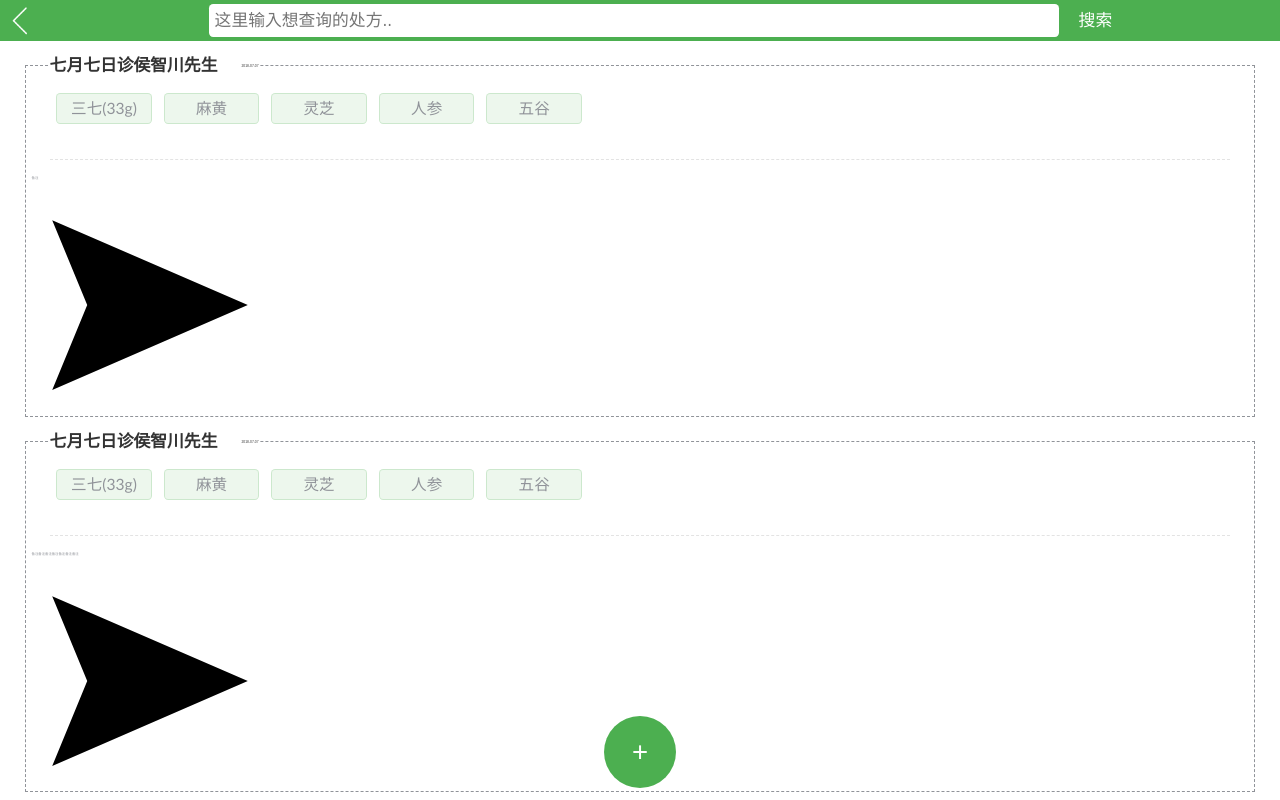
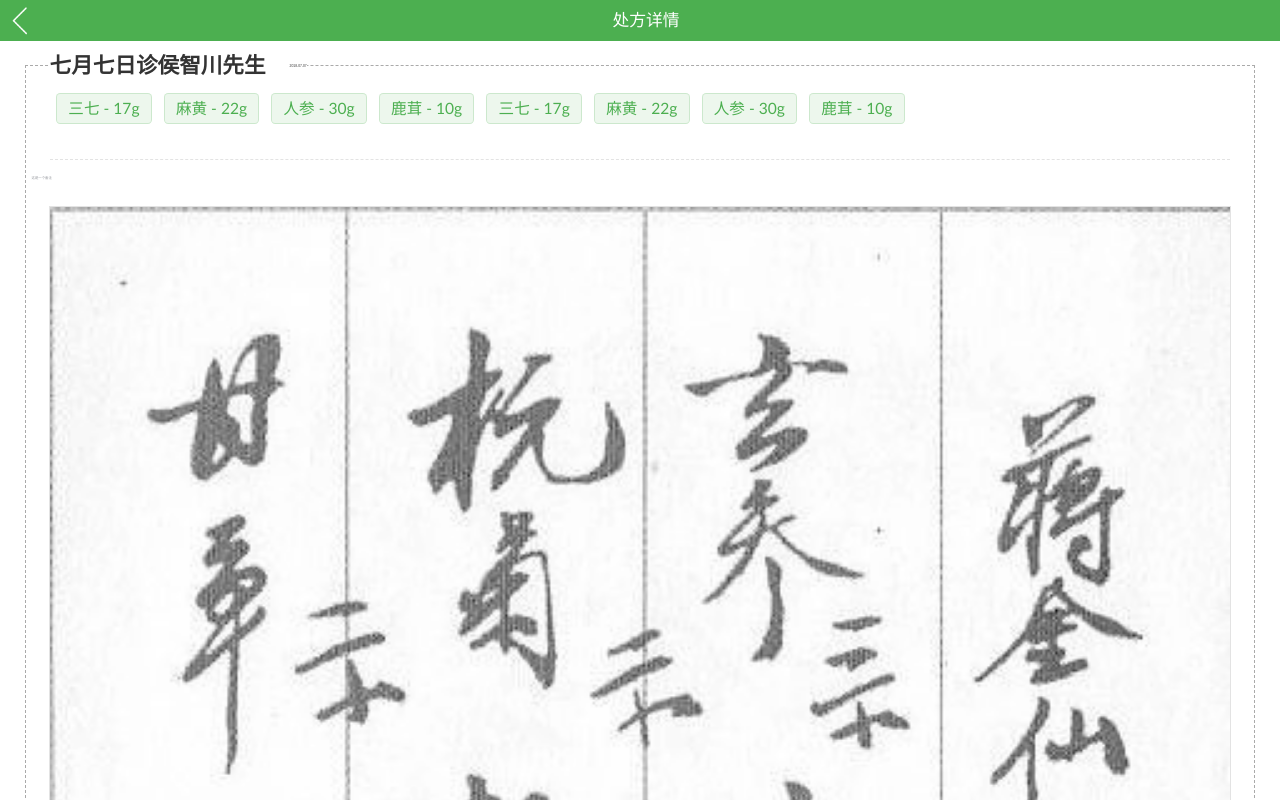
Before and after one commit to MingEmperor/chineseMedicine, a Vue app: page /#/components/prescriptionManage/prescriptions in a window 1280 px wide. Shown: the top 800 px of the page. Built offline with nearby package versions, Linux system fonts and the light colour scheme; what mint-ui would draw is missing.

Commit message:
fix: 处方开具功能只剩搜索

```diff
--- a/src/components/common/toolbar.vue
+++ b/src/components/common/toolbar.vue
@@ -3,15 +3,15 @@
     <div class="toolbar-back" @click="handleBack">
       <img class="toolbar-back-icon" src="../../assets/img/返回.png" />
     </div>
-    <div class="toolbar-btn">名称</div>
+    <div class="toolbar-btn">{{title}}</div>
   </div>
 </template>
 
 <script>
 export default {
+  props: ['title'],
   data () {
     return {
-
     }
   },
   methods: {
@@ -54,7 +54,7 @@ export default {
   border-radius: .35rem;
 }
 .toolbar-btn {
-  width: 4rem;
+  min-width: 8rem;
   height: 2.8rem;
   line-height: 2.8rem;
   margin-left: 1rem;
--- a/src/components/home/home.vue
+++ b/src/components/home/home.vue
@@ -88,7 +88,7 @@ export default {
         id: 1,
         imgUrl: require('../../assets/img/处方.png'),
         desc: '查看处方',
-        urlName: 'Prescriptions'
+        urlName: 'PrescriptionsList'
       }, {
         id: 2,
         imgUrl: require('../../assets/img/中药.png'),
--- a/src/components/orderHerbs/index.vue
+++ b/src/components/orderHerbs/index.vue
@@ -1,6 +1,9 @@
 <template>
   <div>
-    <toolbar></toolbar>
+    <toolbar :title='title'></toolbar>
+    <div class="tel">
+      当前供应商电话：{{tel}}
+    </div>
     <purchasing-record></purchasing-record>
     <select-herbs></select-herbs>
   </div>
@@ -13,7 +16,8 @@ import selectHerbs from '../common/selectHerbs'
 export default {
   data () {
     return {
-
+      title: '药材订购',
+      tel: '15234804752'
     }
   },
   components: {
@@ -25,5 +29,11 @@ export default {
 </script>
 
 <style scoped>
-
+.tel{
+  width: 100%;
+  height: 3.5rem;
+  line-height: 3.5rem;
+  font-size: 1.6rem;
+  text-align: center;
+}
 </style>
--- a/src/components/personalCenter/personalCenter.vue
+++ b/src/components/personalCenter/personalCenter.vue
@@ -1,7 +1,9 @@
 <template>
   <div class="container">
     <div class="bg-img">
-      <div class="info-photo" @click="handleChangeVisible"></div>
+      <div class="info-photo" @click="handleChangeVisible">
+        <img />
+      </div>
       <mt-actionsheet
         :actions="actions"
         v-model="sheetVisible">
@@ -21,14 +23,6 @@
         </mt-cell>
       </div>
     </div>
-    <mt-datetime-picker
-      :visible.sync="pickerVisible"
-      type="date"
-      year-format="{value} 年"
-      month-format="{value} 月"
-      date-format="{value} 日"
-      style="dispaly:block;">
-    </mt-datetime-picker>
   </div>
 </template>
 
--- a/src/components/prescriptionManage/prescriptions.vue
+++ b/src/components/prescriptionManage/prescriptions.vue
@@ -1,101 +1,80 @@
 <template>
   <div class="container" style="margin-bottom:3rem;">
     <!-- 标题、日期、所用药材、备注、图片 -->
-    <div class="toolbar-index">
-      <div class="toolbar-back" @click="handleBack">
-        <img class="toolbar-back-icon" src="../../assets/img/返回.png" />
-      </div>
-      <input class="toolbar-input" type="text" placeholder="这里输入想查询的处方.."/>
-      <div class="toolbar-btn">搜索</div>
-    </div>
+    <toolbar :title="title"></toolbar>
     <div class="presriptions-warpper">
-      <div  class="presriptions-item">
+      <div class="presriptions-item">
         <div class="presriptions-title">
           <span class="presriptions-title-text">
-            七月七日诊侯智川先生
+            {{purchase.title}}
           </span>
           <span class="presriptions-title-date">
             2018-07-07
           </span>
         </div>
         <div class="presriptions-use">
-          <p class="qwe">
-            三七(33g)
-          </p>
-          <p class="qwe">
-            麻黄
-          </p>
-           <p class="qwe">
-            灵芝
-          </p>
-          <p class="qwe">
-            人参
-          </p>
-           <p class="qwe">
-            五谷
+          <p v-for='item in purchase.herbs' :key='item.id' class="qwe">
+            {{item.name}} - {{item.nubmer}}g
           </p>
         </div>
         <div class="presriptions-desc">
-          备注
+          {{purchase.desc}}
         </div>
         <div class="presriptions-img">
-          <img class="" src="../../assets/img/箭头.png" />
+          <img class="" :src='purchase.imgUrl' style='width:100%;'/>
         </div>
       </div>
     </div>
 
-    <div class="presriptions-warpper">
-      <div  class="presriptions-item">
-        <div class="presriptions-title">
-          <span class="presriptions-title-text">
-            七月七日诊侯智川先生
-          </span>
-          <span class="presriptions-title-date">
-            2018-07-07
-          </span>
-        </div>
-        <div class="presriptions-use">
-          <p class="qwe">
-            三七(33g)
-          </p>
-          <p class="qwe">
-            麻黄
-          </p>
-           <p class="qwe">
-            灵芝
-          </p>
-          <p class="qwe">
-            人参
-          </p>
-           <p class="qwe">
-            五谷
-          </p>
-        </div>
-        <div class="presriptions-desc">
-          备注备注备注备注备注备注备注
-        </div>
-        <div class="presriptions-img">
-          <img class="" src="../../assets/img/箭头.png" />
-        </div>
-      </div>
-    </div>
-
-    <div class="float-add" @click="addPrescription">
-      +
-    </div>
   </div>
 </template>
 
 <script>
+import toolbar from '../common/toolbar'
 import purchasingRecord from '../common/purchasingRecords'
 export default {
   data () {
     return {
-    }
-  },
-  computed: {
-    showSwiper () {
-      return this.imgList.length
+      title: '处方详情',
+      purchase: {
+        id: 1,
+        title: '七月七日诊侯智川先生',
+        herbs: [{
+          id: 1,
+          name: '三七',
+          nubmer: '17'
+        }, {
+          id: 2,
+          name: '麻黄',
+          nubmer: '22'
+        }, {
+          id: 3,
+          name: '人参',
+          nubmer: '30'
+        }, {
+          id: 4,
+          name: '鹿茸',
+          nubmer: '10'
+        }, {
+          id: 5,
+          name: '三七',
+          nubmer: '17'
+        }, {
+          id: 6,
+          name: '麻黄',
+          nubmer: '22'
+        }, {
+          id: 7,
+          name: '人参',
+          nubmer: '30'
+        }, {
+          id: 8,
+          name: '鹿茸',
+          nubmer: '10'
+        }],
+        desc: '这是一个备注',
+        imgUrl: require('../../assets/img/处方详情图.jpg')
+      }
     }
   },
   methods: {
@@ -111,6 +90,7 @@ export default {
     }
   },
   components: {
+    toolbar,
     purchasingRecord
   }
 }
@@ -159,9 +139,8 @@ export default {
 .presriptions-warpper{
   position: relative;
   width: 96%;
-  margin: 0 auto;
-  margin-top: 2rem;
-  border: 1px dashed #909399;
+  margin: 2rem auto;
+  border: 1px dashed #aaa;
 }
 .presriptions-title{
   position: absolute;
@@ -174,7 +153,7 @@ export default {
   background-color: #ffffff;
 }
 .presriptions-title-text{
-  font-size: 1.4rem;
+  font-size: 1.8rem;
   font-weight: bold;
   margin-right: 2rem;
 }
@@ -196,7 +175,7 @@ export default {
   font-size: 1.3rem;
   font-family: 'Gill Sans';
   border-radius: .35rem;
-  color: #909399;
+  color: rgba(76,175,80);
   background-color: rgba(76,175,80,.1);
   border: 1px solid rgba(76,175,80,.2);
 }
@@ -210,6 +189,7 @@ export default {
 .presriptions-img{
   margin: .8rem auto;
   width: 96%;
+  border: 1px solid #e3e3e3;
 }
 .float-add{
   z-index: 999;
--- /dev/null
+++ b/src/components/prescriptionManage/prescriptionsList.vue
@@ -0,0 +1,168 @@
+<template>
+  <div class="container">
+    <div class="toolbar-index">
+      <div class="toolbar-back" @click="handleBack">
+        <img class="toolbar-back-icon" src="../../assets/img/返回.png" />
+      </div>
+      <input class="toolbar-input" type="text" placeholder="这里输入想查询的处方.."/>
+      <div class="toolbar-btn">
+        搜索
+      </div>
+    </div>
+    <div class='prescription-list-warpper'>
+      <div
+        v-for='item in purchase'
+        :key='item.id'
+        class='prescription-list-item'
+        @click='handleDetail'
+      >
+        <div class='prescription-list-title'>
+          {{item.title}}
+        </div>
+        <div class='prescription-list-date'>
+          {{item.purchaseDate}}
+        </div>
+      </div>
+    </div>
+
+    <div class="float-add" @click="addPrescription">
+      +
+    </div>
+  </div>
+</template>
+
+<script>
+import purchasingRecord from '../common/purchasingRecords'
+export default {
+  data () {
+    return {
+      purchase: [{
+        id: 1,
+        title: '七月七日诊ni先生',
+        purchaseDate: '2019-07-01'
+      }, {
+        id: 2,
+        title: '七月七日诊hao先生',
+        purchaseDate: '2019-07-01'
+      }, {
+        id: 3,
+        title: '七月七日诊sha先生',
+        purchaseDate: '2019-07-01'
+      }, {
+        id: 4,
+        title: '七月七日诊de先生',
+        purchaseDate: '2019-07-01'
+      }, {
+        id: 5,
+        title: '七月七日诊en先生',
+        purchaseDate: '2019-07-01'
+      }]
+    }
+  },
+  methods: {
+    handleBack () {
+      this.$router.replace({
+        name: 'Home'
+      })
+    },
+    addPrescription () {
+      this.$router.push({
+        name: 'AddPrescription'
+      })
+    },
+    handleDetail () {
+      this.$router.push({
+        name: 'Prescriptions'
+      })
+    }
+  },
+  components: {
+    purchasingRecord
+  }
+}
+</script>
+
+<style scoped>
+.container{
+  margin-bottom:3rem;
+}
+.toolbar-index {
+  position: relative;
+  display: flex;
+  align-items: center;
+  justify-content: center;
+  width: 100%;
+  height: 3.4rem;
+  background-color: #4CAF50;
+}
+.toolbar-back {
+  position: absolute;
+  left: .3rem;
+  width: 2.8rem;
+  height: 2.8rem;
+  line-height: 2.8rem;
+  text-align: center;
+}
+.toolbar-back-icon{
+  width: 100%;
+  height: 100%;
+}
+.toolbar-input {
+  padding-left: .5rem;
+  width: 66%;
+  height: 2.8rem;
+  line-height: 2.8rem;
+  margin-left: 4rem;
+  font-size: 1.4rem;
+  border-radius: .35rem;
+}
+.toolbar-btn {
+  width: 4rem;
+  height: 2.8rem;
+  line-height: 2.8rem;
+  margin-left: 1rem;
+  text-align: center;
+  font-size: 1.4rem;
+  color:#ffffff;
+}
+.prescription-list-warpper{
+  margin: 0 auto;
+  width: 92%;
+}
+.prescription-list-item{
+  margin: .8rem 0;
+  padding: 1.8rem;
+  border-radius: .35rem;
+  border: 1px solid #dddddd;
+}
+.prescription-list-title{
+  font-size: 1.5rem;
+  margin-bottom: .5rem;
+}
+.prescription-list-date{
+  font-size: 1.3rem;
+}
+.float-add{
+  z-index: 999;
+  position: fixed;
+  left: 0;
+  right: 0;
+  bottom: 1rem;
+  margin: 0 auto;
+  width: 6rem;
+  height: 6rem;
+  line-height: 6rem;
+  border-radius: 3rem;
+  text-align: center;
+  border-radius: 3rem;
+  color: #ffffff;
+  font-size: 2.3rem;
+  background-color: #4CAF50;
+}
+.float-add:hover{
+  width: 6rem;
+  height: 6rem;
+  line-height: 6rem;
+  border-radius: 3rem;
+}
+</style>
--- a/src/router/index.js
+++ b/src/router/index.js
@@ -3,6 +3,7 @@ import Router from 'vue-router'
 import Home from '@/components/home/home'
 import Prescriptions from '@/components/prescriptionManage/prescriptions'
 import AddPrescription from '@/components/prescriptionManage/addPrescription'
+import PrescriptionsList from '@/components/prescriptionManage/PrescriptionsList'
 import OrderHerbs from '@/components/orderHerbs/index'
 import PersonalCenter from '@/components/personalCenter/personalCenter'
 Vue.use(Router)
@@ -29,6 +30,10 @@ export default new Router({
       path: '/components/personalCenter/personalCenter',
       name: 'PersonalCenter',
       component: PersonalCenter
+    }, {
+      path: '/components/prescriptionManage/prescriptionsList',
+      name: 'PrescriptionsList',
+      component: PrescriptionsList
     }
   ]
 })
```
Also changed, not shown: src/components/common/selectHerbs.vue (+42 -5 lines), src/components/prescriptionManage/addPrescription.vue (+68 -7 lines), src/assets/img/处方详情图.jpg (added).
